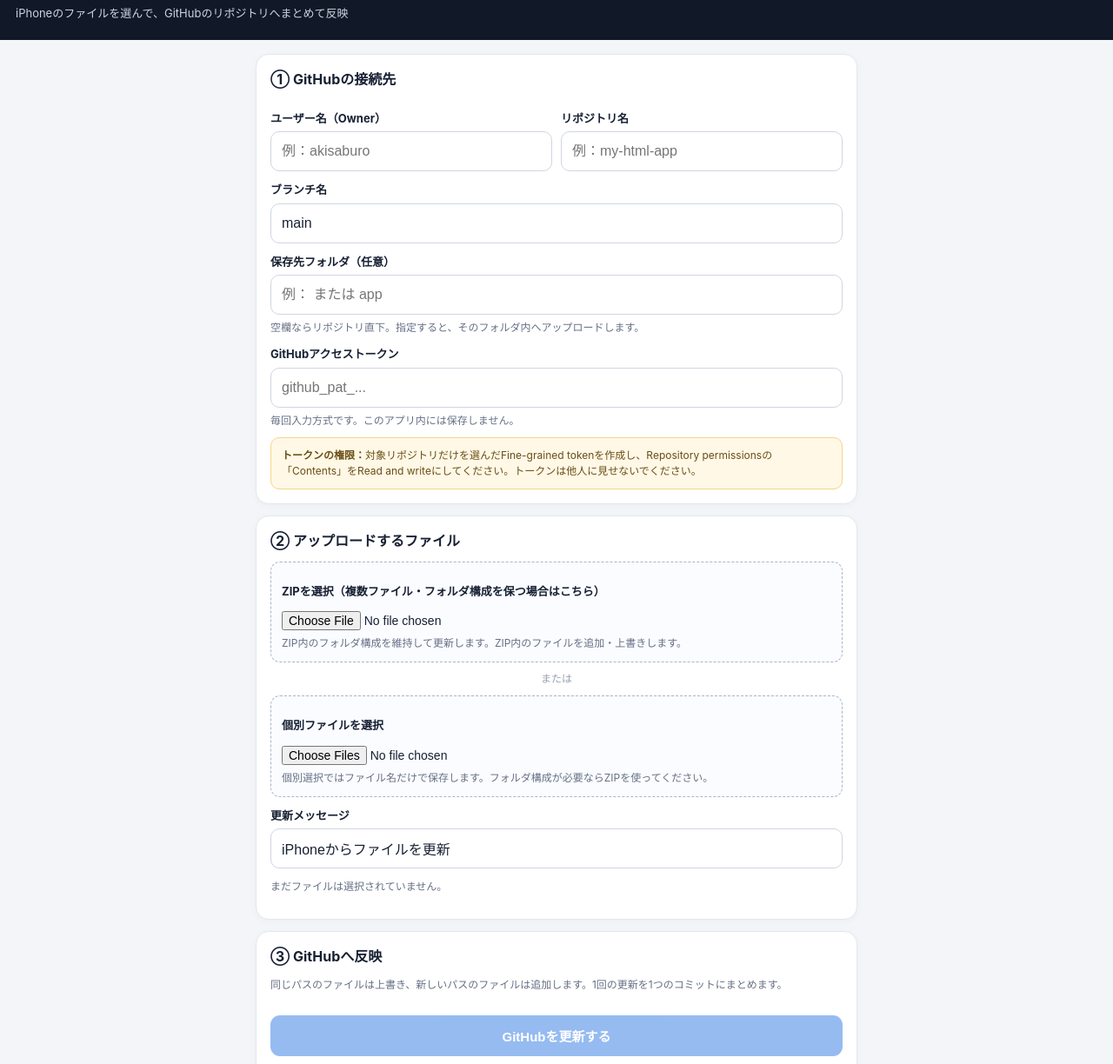
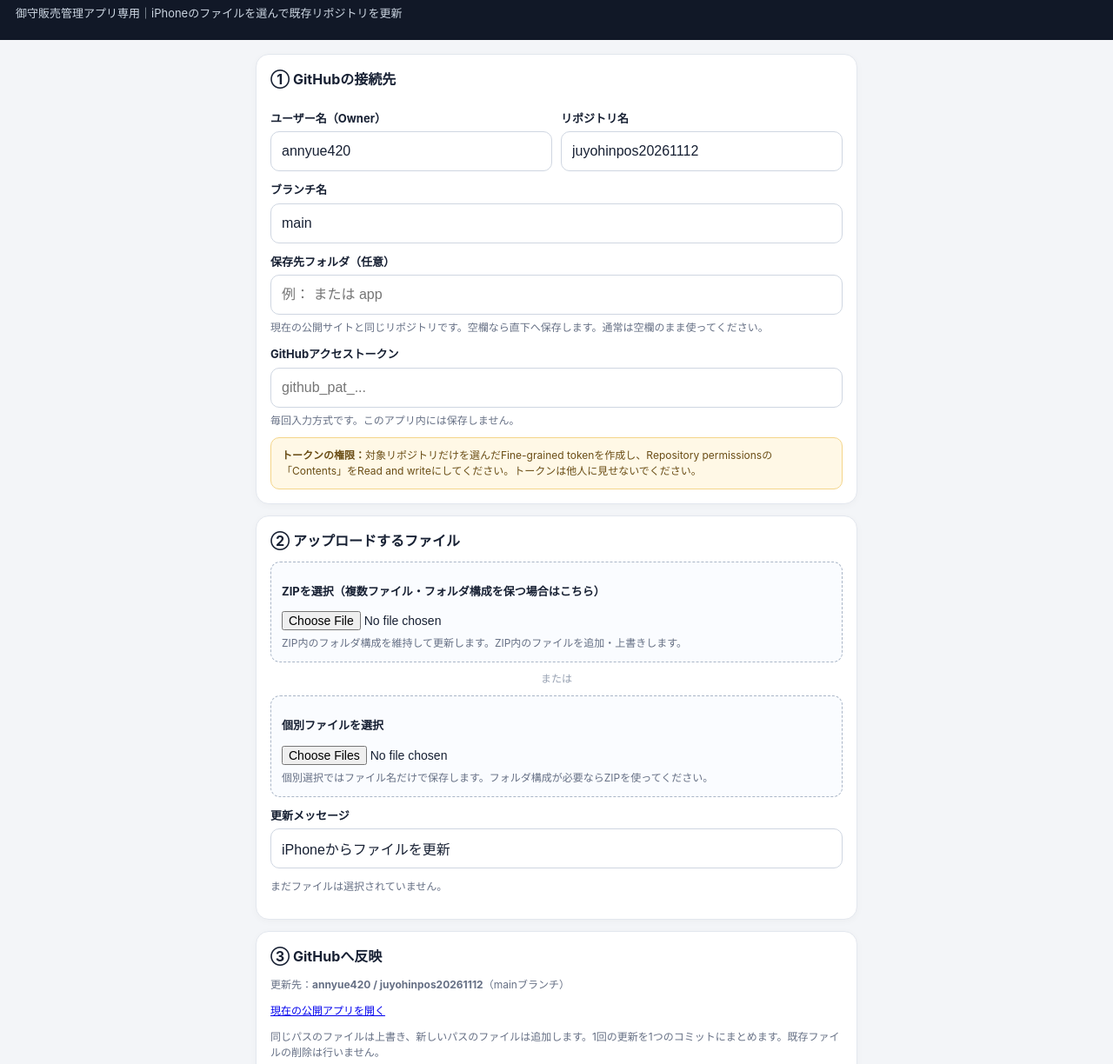
Before and after one commit to annyue420/github-iphone-updater20261113, a plain HTML site: page index.html in a window 1280 px wide. Shown: the part 53-1277 px from the top of the page at 87% size. Drawn offline with nearby package versions, Linux system fonts and the light colour scheme.

Commit message:
Add files via upload

```diff
--- a/index.html
+++ b/index.html
@@ -28,17 +28,17 @@ footer{text-align:center;color:var(--muted);font-size:11px;padding:8px}
 </style>
 </head>
 <body>
-<header><h1>GitHubかんたん更新</h1><p>iPhoneのファイルを選んで、GitHubのリポジトリへまとめて反映</p></header>
+<header><h1>GitHubかんたん更新</h1><p>御守販売管理アプリ専用｜iPhoneのファイルを選んで既存リポジトリを更新</p></header>
 <main>
 <section class="card">
 <h2>① GitHubの接続先</h2>
 <div class="grid">
-<div><label for="owner">ユーザー名（Owner）</label><input id="owner" type="text" placeholder="例：akisaburo"></div>
-<div><label for="repo">リポジトリ名</label><input id="repo" type="text" placeholder="例：my-html-app"></div>
+<div><label for="owner">ユーザー名（Owner）</label><input id="owner" type="text" value="annyue420" placeholder="GitHubユーザー名"></div>
+<div><label for="repo">リポジトリ名</label><input id="repo" type="text" value="juyohinpos20261112" placeholder="リポジトリ名"></div>
 </div>
 <label for="branch">ブランチ名</label><input id="branch" type="text" value="main">
 <label for="folder">保存先フォルダ（任意）</label><input id="folder" type="text" placeholder="例： または app">
-<p class="hint">空欄ならリポジトリ直下。指定すると、そのフォルダ内へアップロードします。</p>
+<p class="hint">現在の公開サイトと同じリポジトリです。空欄なら直下へ保存します。通常は空欄のまま使ってください。</p>
 <label for="token">GitHubアクセストークン</label><input id="token" type="password" autocomplete="off" placeholder="github_pat_...">
 <p class="hint">毎回入力方式です。このアプリ内には保存しません。</p>
 <div class="note"><b>トークンの権限：</b>対象リポジトリだけを選んだFine-grained tokenを作成し、Repository permissionsの「Contents」をRead and writeにしてください。トークンは他人に見せないでください。</div>
@@ -62,8 +62,8 @@ footer{text-align:center;color:var(--muted);font-size:11px;padding:8px}
 </section>
 
 <section class="card">
-<h2>③ GitHubへ反映</h2>
-<p class="small">同じパスのファイルは上書き、新しいパスのファイルは追加します。1回の更新を1つのコミットにまとめます。</p>
+<h2>③ GitHubへ反映</h2><p class="small">更新先：<b>annyue420 / juyohinpos20261112</b>（mainブランチ）</p><p class="small"><a href="https://annyue420.github.io/juyohinpos20261112/" target="_blank" rel="noopener">現在の公開アプリを開く</a></p>
+<p class="small">同じパスのファイルは上書き、新しいパスのファイルは追加します。1回の更新を1つのコミットにまとめます。既存ファイルの削除は行いません。</p>
 <button id="upload" class="primary" disabled>GitHubを更新する</button>
 <div style="margin-top:12px"><div id="status" class="status">ファイルを選択すると更新ボタンが有効になります。</div></div>
 </section>
```
